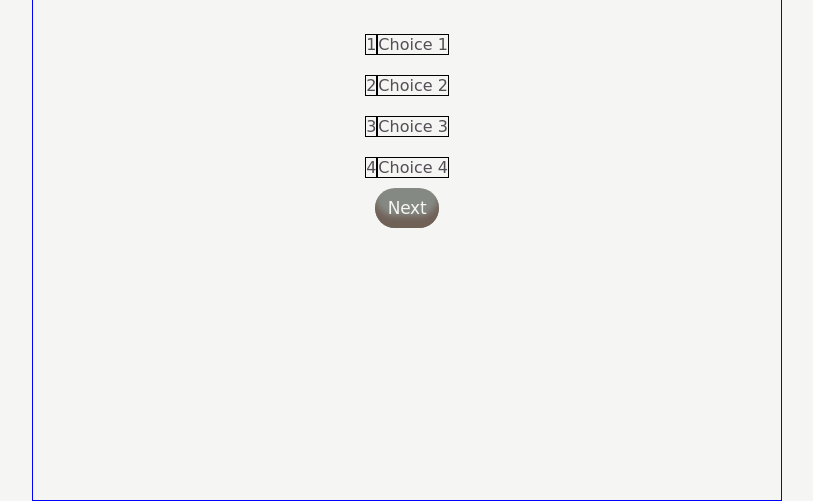
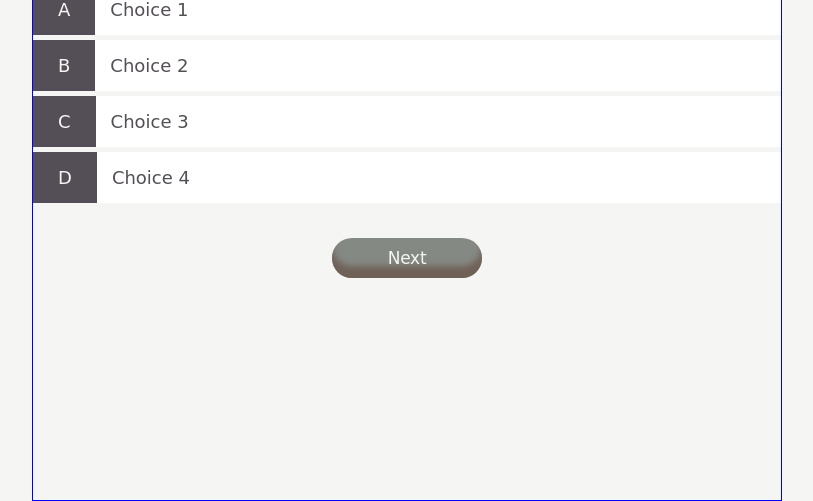
Before and after one commit to lukaszglowacz/time-quiz-game, a plain HTML site: page game.html in a window 1280 px wide. Shown: the part 299-800 px from the top of the page, without its empty margins (233-1046 px from the left). Drawn offline with Linux system fonts and the light colour scheme; a web font is replaced by a local one.

Commit message:
Style game html choices divs

```diff
--- a/assets/css/style.css
+++ b/assets/css/style.css
@@ -32,7 +32,6 @@ h4 {
 h1 {
     font-size: 5.4rem;
     margin-bottom: 5rem;
-
 }
 
 h2 {
@@ -177,16 +176,34 @@ h3 {
 /* GAME */
 
 .answer {
-    padding: 1rem;
+    margin-bottom: 0.5rem;
     display: flex;
     flex-direction: row;
     cursor: pointer;
+    width: 100%;
+    font-size: 1.8rem;
+    background-color: #fff;
 
 }
-
-.answer p {
-    border: 1px solid black;
-    font-size: 1.6rem;
+.answer:hover {
+    cursor: pointer;
+    box-shadow: 0 0.4rem 1.4rem 0 var(--primary-button-background);
+    transform: translateY(-0.1rem);
+    transition: transform 150ms;
+}
 
 
+.choice-prefix {
+    padding: 1.5rem 2.5rem;
+    background-color: var(--primary-font-color);
+    color: var(--primary-background-color);
 }
+
+.choice-text {
+    padding: 1.5rem;
+}
+
+#nextBtn {
+    width: 20%;
+    margin: 3rem auto;
+}
--- a/game.html
+++ b/game.html
@@ -17,23 +17,23 @@
 
     <!-- main div element with flexbox center values -->
     <div class="container">
-        <div id="home" class="flex-center flex-column">
+        <div id="home" class="justify-center flex-column">
             <h2>Ask me a question!</h2>
             <div id="choiceOne" class="answer">
-                <p>1</p>
-                <p>Choice 1</p>
+                <p class="choice-prefix">A</p>
+                <p class="choice-text">Choice 1</p>
             </div>
             <div id="choiceTwo" class="answer">
-                <p>2</p>
-                <p>Choice 2</p>
+                <p class="choice-prefix">B</p>
+                <p class="choice-text">Choice 2</p>
             </div>
             <div id="choiceThree" class="answer">
-                <p>3</p>
-                <p>Choice 3</p>
+                <p class="choice-prefix">C</p>
+                <p class="choice-text">Choice 3</p>
             </div>
             <div id="choiceFour" class="answer">
-                <p>4</p>
-                <p>Choice 4</p>
+                <p class="choice-prefix">D</p>
+                <p class="choice-text">Choice 4</p>
             </div>
             <button id="nextBtn" class="btn btn-info">Next</button>
             <div class="spacebar-container">
```
Also changed, not shown: index.html (+2 -2 lines).
